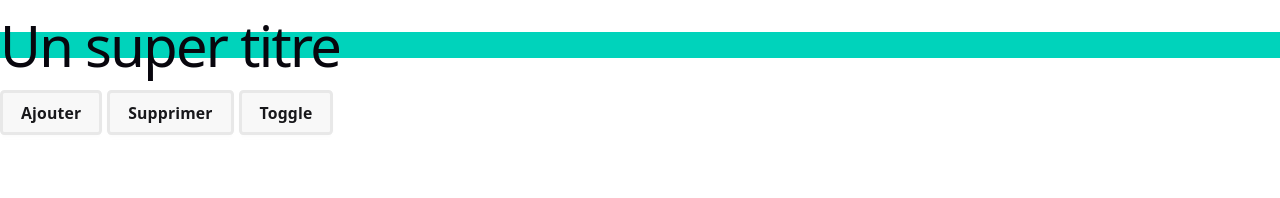
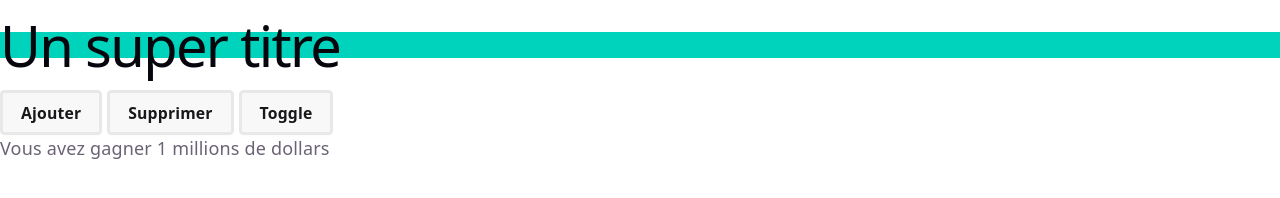
Before and after one commit to Qcivel/exercice-js, a website built with Vite: page src/pages/exercices/eventsDom.html in a window 1280 px wide. Both pictures are taken after a click on the button "Toggle". Built offline with nearby package versions, Linux system fonts and the light colour scheme.

Commit message:
Exercice DOm Events mouseleave

```diff
--- a/src/pages/exercices/eventsDom.html
+++ b/src/pages/exercices/eventsDom.html
@@ -16,6 +16,7 @@
             <button class="btn" id="toggle">Toggle</button>
         </div>
     </div>
+    <p class="dollars">Vous avez gagner 1 millions de dollars</p>
     <script type="module" src="/src/pages/exercices/eventsDom.js"></script>
 
 </body>
--- a/src/pages/exercices/eventsDom.js
+++ b/src/pages/exercices/eventsDom.js
@@ -25,3 +25,16 @@ btnToggle.addEventListener("click", ()=>{
         titre.classList.remove("bg-accent");
     }
 })
+
+let gagne = document.querySelector(".dollars");
+gagne.style.display = "none";
+
+
+
+document.body.addEventListener("mouseleave",()=>{
+    gagne.style.display = "block";
+})
+
+document.body.addEventListener("mouseout",()=>{
+    gagne.style.display = "none";
+})
```
